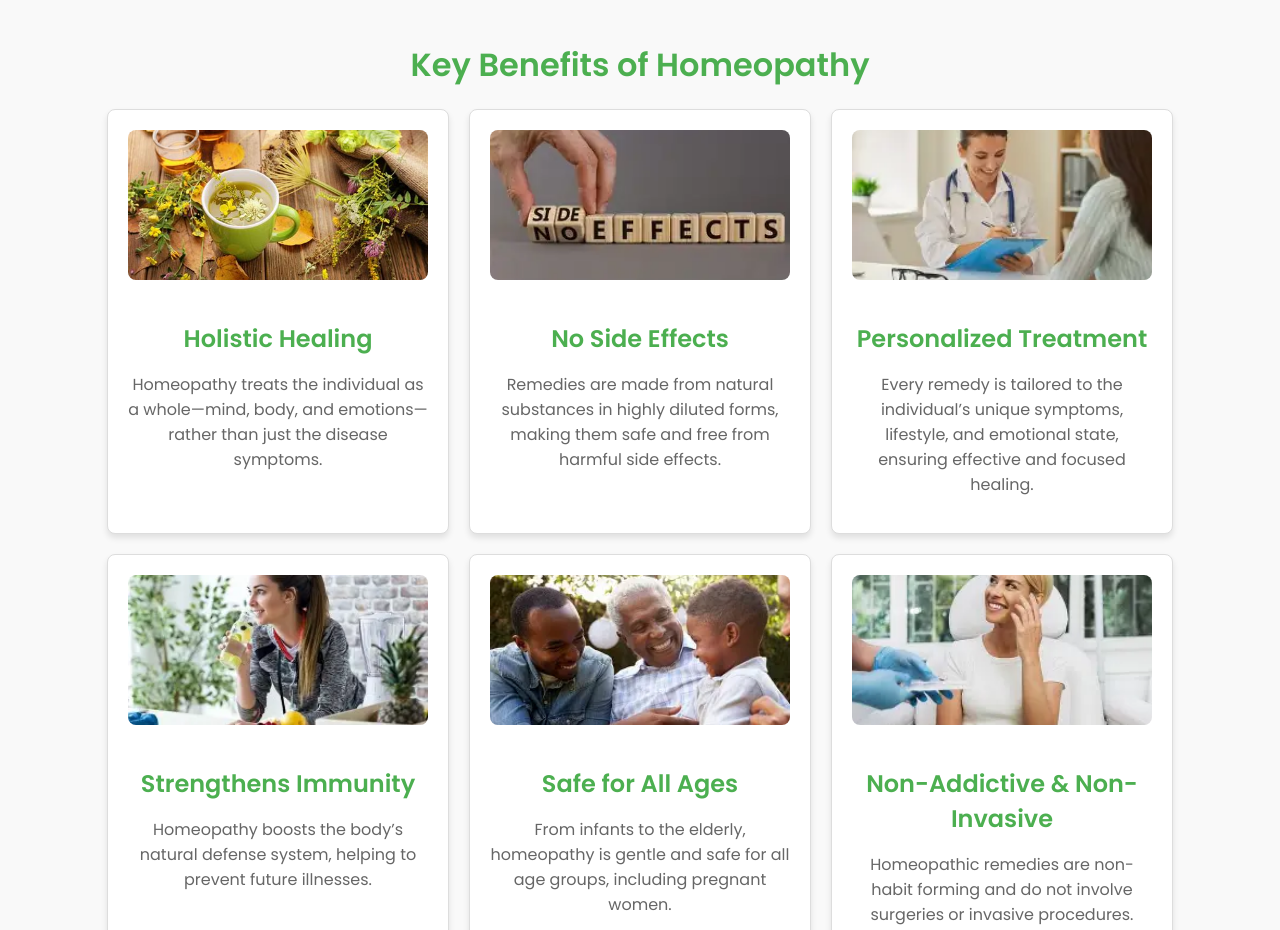
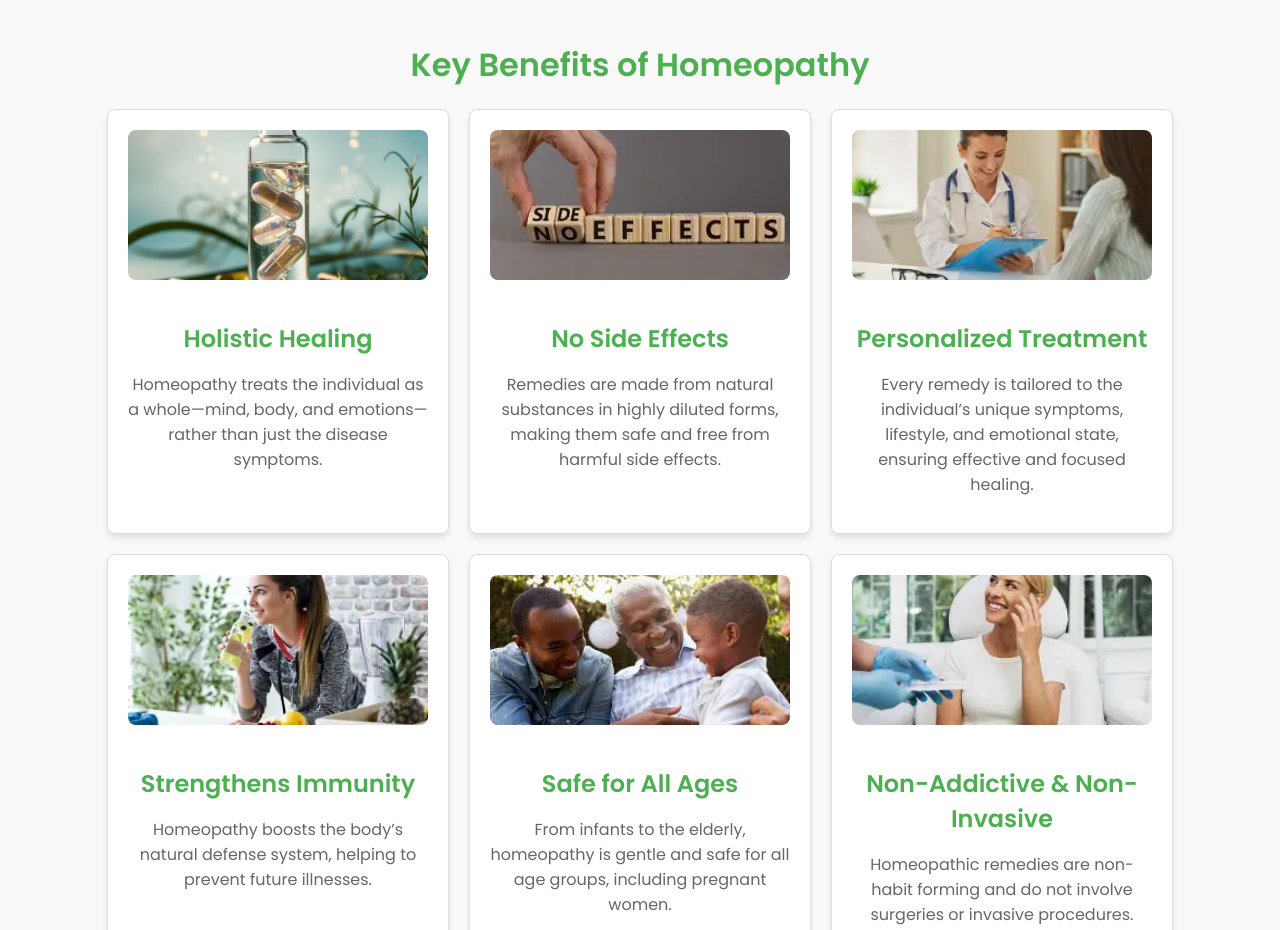
Before and after one commit to puninmys/Furniture, a website: page src/index.html in a window 1280 px wide. Shown: the part 1620-2550 px from the top of the page. Drawn offline with Linux system fonts and the light colour scheme.

Commit message:
Update index.html

```diff
--- a/src/index.html
+++ b/src/index.html
@@ -104,7 +104,7 @@
       <h2>Key Benefits of Homeopathy</h2>
       <div class="benefits-grid">
         <div class="benefit-item">
-          <img src="images/holistic.jpg" alt="Holistic Healing">
+          <img src="images/newimg.jpg" alt="Holistic Healing">
           <h3>Holistic Healing</h3>
           <p>Homeopathy treats the individual as a whole—mind, body, and emotions—rather than just the disease symptoms.</p>
         </div>
```
